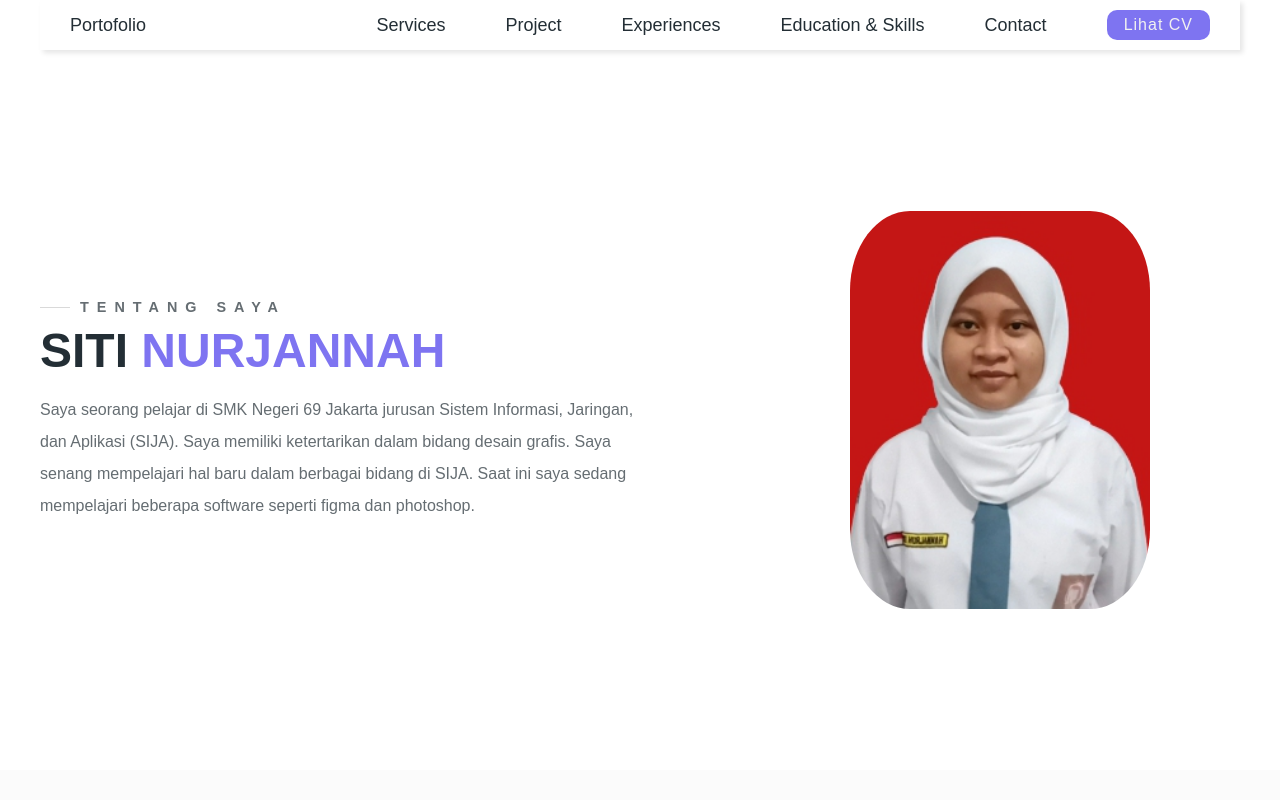
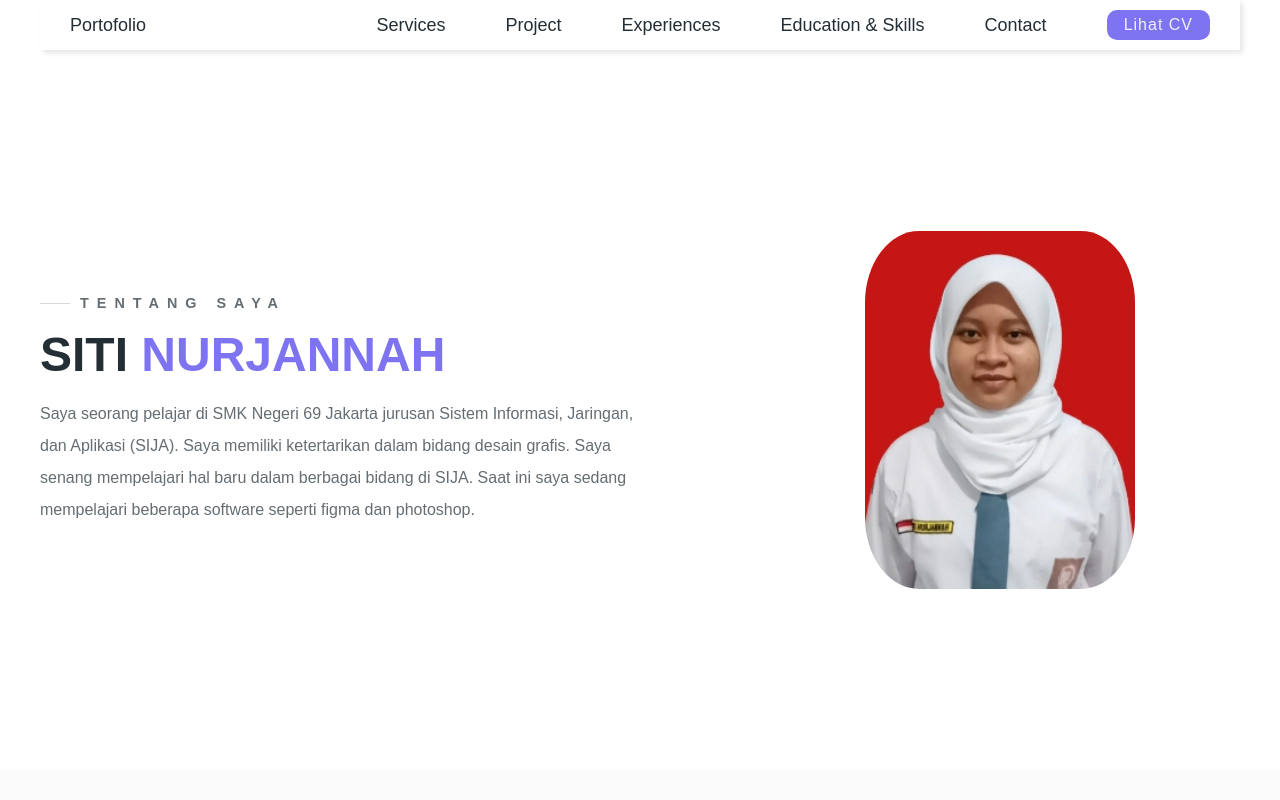
Before and after one commit to stnrjannah/portofolio-web, a plain HTML site: page index.html in a window 1280 px wide. Shown: the top 800 px of the page. Drawn offline with Linux system fonts and the light colour scheme; a web font is replaced by a local one.

Commit message:
style.css

```diff
--- a/style.css
+++ b/style.css
@@ -195,8 +195,8 @@ nav .btn {
 
 .hero-name {
     font-size: 3rem;
-    font-weight: 700;
-    margin: 0.5rem 0 1rem;
+    font-weight: 600px;
+    margin: 1rem 0 1rem;
 }
 
 .hero-name span {
@@ -205,7 +205,7 @@ nav .btn {
 
 .hero-right img {
     margin-left: 20%;
-    width: 50%;
+    width: 45%;
     border-radius: 20%;
 }
 
```
